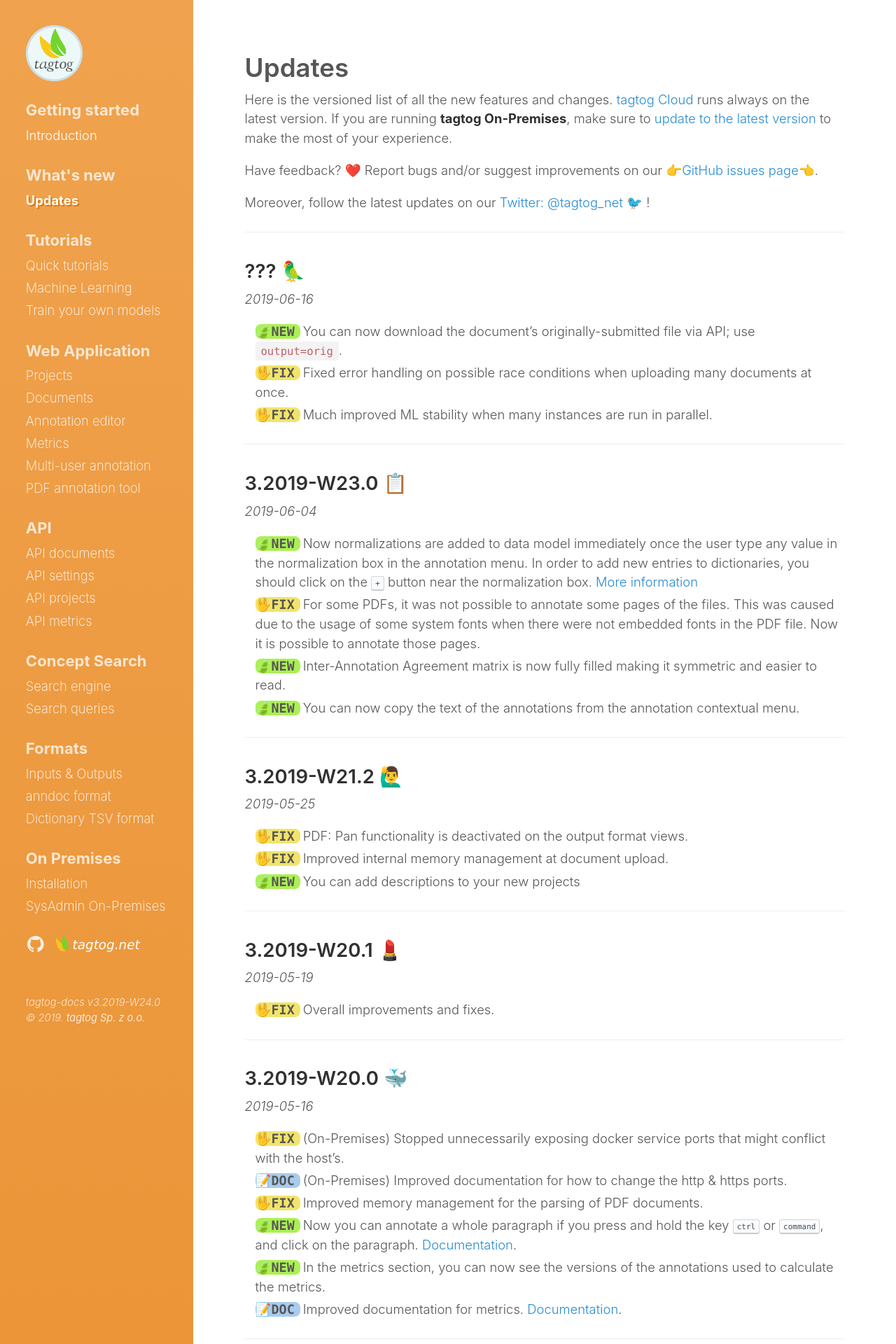
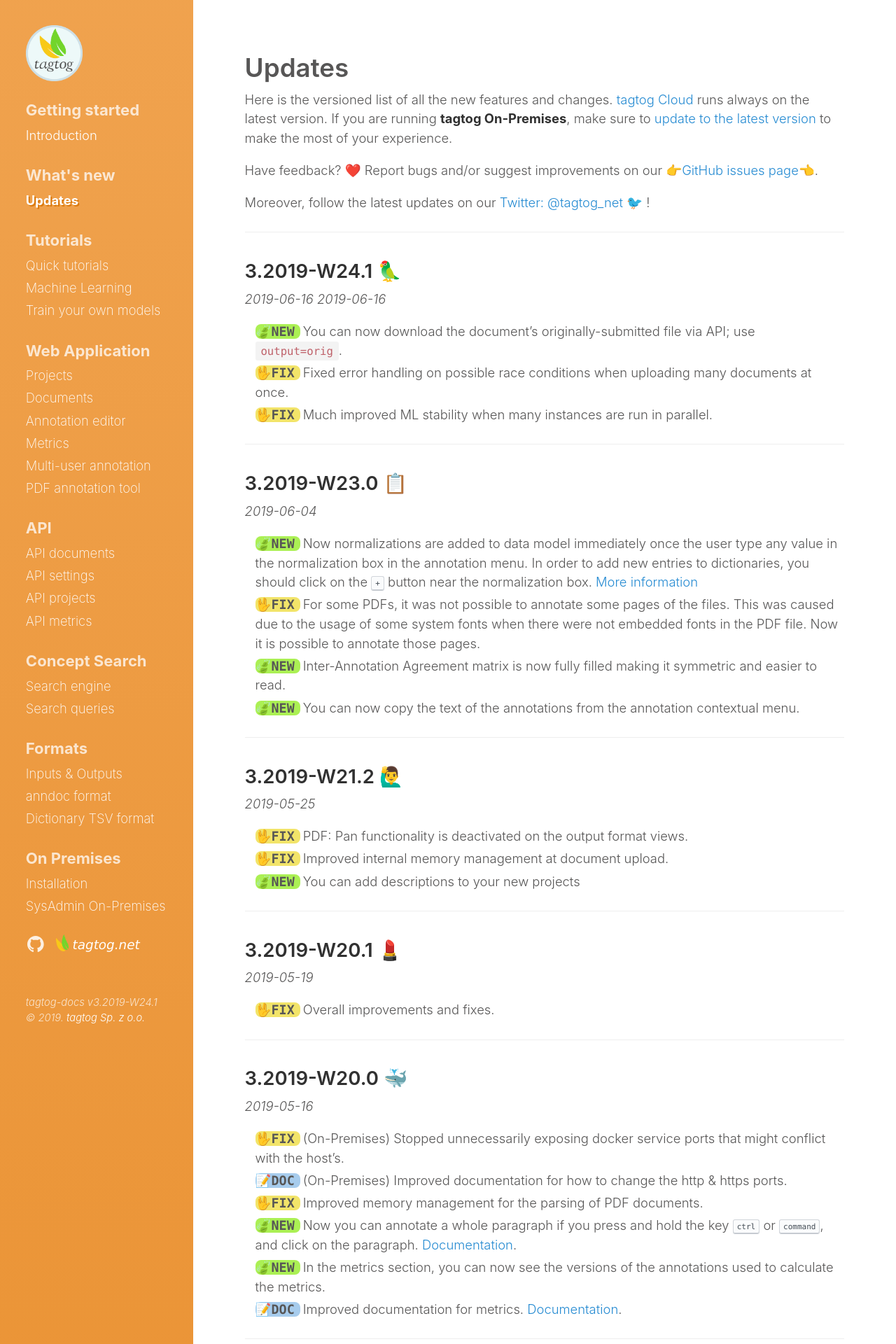
Before and after one commit to tagtogorg/tagtog-doc, a Jekyll site: the page built from updates.md, in a window 1280 px wide. Shown: the top 1920 px of the page at 70% size. Built offline with Jekyll 4.4.1, drawn with Linux system fonts in a browser that asks for light colours; nearby versions of some CDN libraries; emoji names are drawn with the system emoji font.

Commit message:
Bump version: 3.2019-W24.1 🦜

```diff
--- a/_config.yml
+++ b/_config.yml
@@ -70,7 +70,7 @@ plugins:
   - jemoji
 
 # Custom vars
-version: 3.2019-W24.0
+version: 3.2019-W24.1
 sidebar_home_link: true
 search_page: false
 # sidebar_blog_link:  '/blog'   # By default, your home page is your blog
--- a/updates.md
+++ b/updates.md
@@ -14,7 +14,8 @@ Moreover, follow the latest updates on our [Twitter: @tagtog_net 🐦](https://t
 
 ---
 
-## ??? 🦜
+## 3.2019-W24.1 🦜
+_2019-06-16_
 _2019-06-16_
 
 <ul class="updates">
```
Also changed, not shown: 1 other file.
